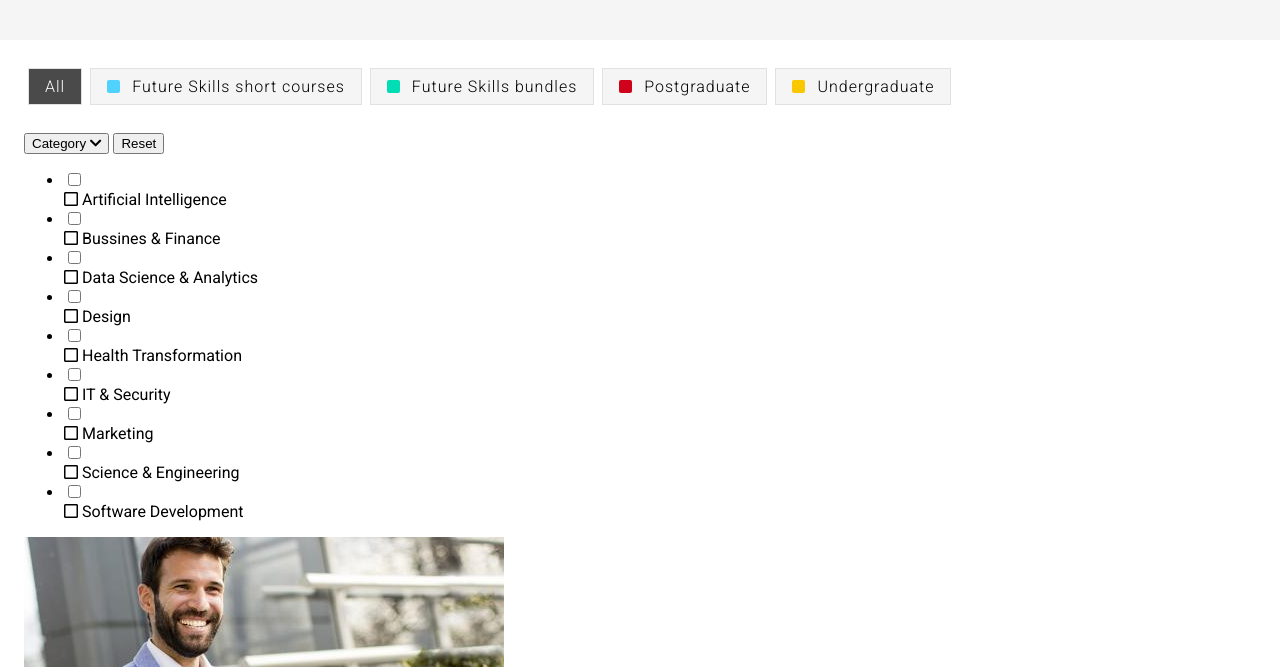
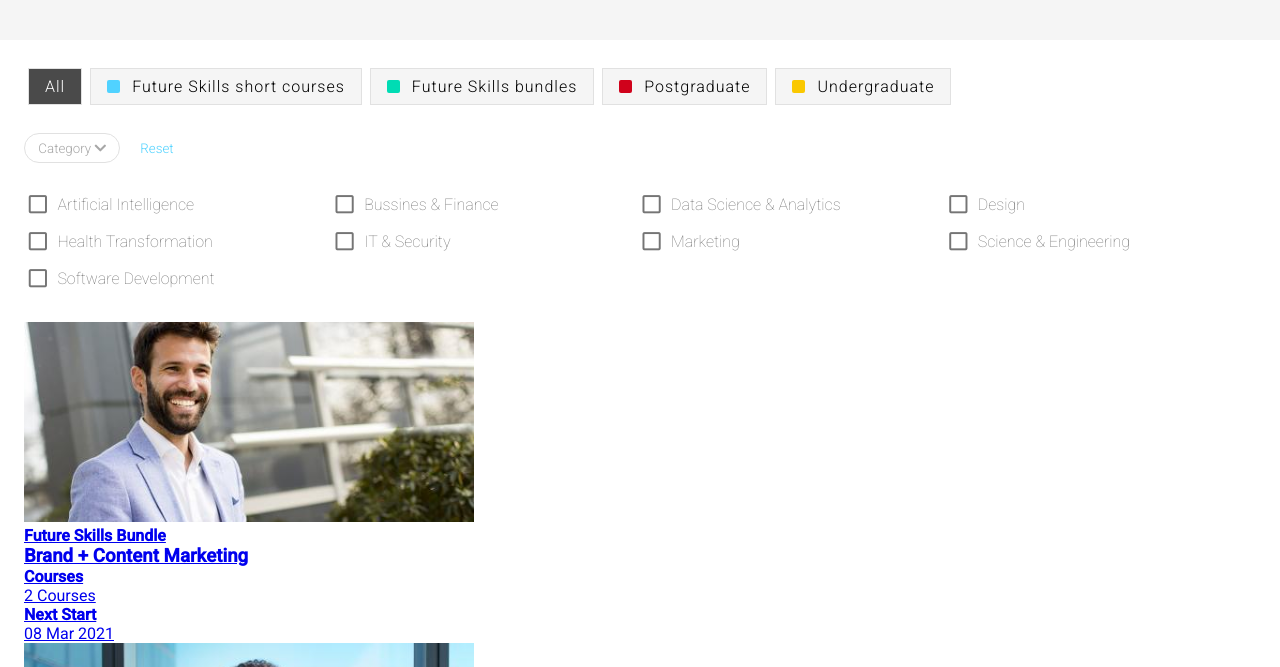
Before and after one commit to shmula1308/RMIT-UNI-Course-Filter-HTML-CSS-Javascript, a plain HTML site: page index.html in a window 1280 px wide. Shown: the part 133-800 px from the top of the page. Drawn offline with Linux system fonts and the light colour scheme.

Commit message:
updated css

```diff
--- a/CSS/styles.css
+++ b/CSS/styles.css
@@ -6,6 +6,7 @@
 
   --clr-neutral-100: #f5f5f5;
   --clr-neutral-200: #fafafa;
+  --clr-neutral-body: #ffffff;
 
   --clr-dark: #000054;
 
@@ -37,10 +38,15 @@
 body {
   margin: 0;
   font-family: "Roboto", sans-serif;
+  background-color: var(--clr-neutral-body);
 }
 
 :is(h1, h2, h3, h4) {
   margin: 0;
+}
+
+img {
+  max-width: 100%;
 }
 
 .header {
@@ -119,3 +125,90 @@ body {
   background-color: #4a4a4a;
   color: #fff;
 }
+
+.filter-toggle {
+  border: 0;
+  outline: none;
+  padding: 0.5em 1em;
+  border-radius: 50px;
+  font-family: inherit;
+  font-weight: var(--fw-light);
+  color: #a7a7a7;
+  cursor: pointer;
+  background-color: var(--clr-neutral-body);
+  border: 1px solid #e1e1e1;
+  margin-right: 0.75em;
+}
+
+.reset {
+  border: 0;
+  outline: none;
+  background-color: transparent;
+  font-family: inherit;
+  font-weight: var(--fw-light);
+  color: var(--clr-blue);
+  cursor: pointer;
+  transition: all 0.3s ease;
+  display: inline-flex;
+}
+
+.reset:hover {
+  text-decoration: underline;
+}
+
+/* Filter list */
+
+.industry-filter-body {
+  margin-top: 2em;
+  padding-left: 0.3em;
+  font-weight: var(--fw-thin);
+}
+.industry-filter-list {
+  width: 100%;
+  padding: 0;
+  list-style-type: none;
+  display: flex;
+  flex-direction: row;
+  flex-wrap: wrap;
+}
+
+.idustry-filter-list-item {
+  display: flex;
+  flex: 1 1 25%;
+  margin-bottom: 1em;
+  color: #757575;
+}
+
+.selection-controls {
+  position: relative;
+}
+
+.fa-square {
+  margin-right: 0.5em;
+  font-size: 1.3rem;
+  display: inline-block;
+  position: relative;
+}
+
+.filter-checkbox {
+  position: absolute;
+  z-index: 100;
+  opacity: 0;
+  cursor: pointer;
+}
+.fa-square-selected {
+  display: none;
+}
+
+/* Courses */
+
+.course-card {
+  width: 450px;
+}
+
+.course-card-image {
+  object-fit: cover;
+  object-position: 0px 0px;
+  width: 100%;
+  height: 200px;
+}
--- a/index.html
+++ b/index.html
@@ -4,6 +4,12 @@
     <meta charset="UTF-8" />
     <meta http-equiv="X-UA-Compatible" content="IE=edge" />
     <meta name="viewport" content="width=device-width, initial-scale=1.0" />
+    <link
+      rel="stylesheet"
+      href="https://use.fontawesome.com/releases/v5.15.2/css/all.css"
+      integrity="sha384-vSIIfh2YWi9wW0r9iZe7RJPrKwp6bG+s9QZMoITbCckVJqGCCRhc+ccxNcdpHuYu"
+      crossorigin="anonymous"
+    />
     <link
       href="CSS/styles.css"
       rel="stylesheet"
@@ -15,12 +21,7 @@
       href="https://fonts.googleapis.com/css2?family=Roboto:wght@100;300;400;500&display=swap"
       rel="stylesheet"
     />
-    <link
-      rel="stylesheet"
-      href="https://use.fontawesome.com/releases/v5.15.2/css/all.css"
-      integrity="sha384-vSIIfh2YWi9wW0r9iZe7RJPrKwp6bG+s9QZMoITbCckVJqGCCRhc+ccxNcdpHuYu"
-      crossorigin="anonymous"
-    />
+
     <title>Sortable List of courses</title>
   </head>
   <body>
@@ -60,107 +61,138 @@
             </div>
           </button>
         </div>
-        <div class="industry-filter">
-          <button type="button" class="toggle-industry-filter-list">
+        <div class="industry-filter industry-filter-active">
+          <button type="button" class="filter-toggle">
             <span>Category</span>
             <i class="fas fa-chevron-down"></i>
           </button>
           <button type="button" class="reset">Reset</button>
           <div class="industry-filter-body">
-            <ul class="flex-container industry-filter-list">
+            <ul class="industry-filter-list">
               <li class="idustry-filter-list-item">
+                <div class="selection-controls">
                   <input
                     aria-label="Artificial Intelligence"
                     type="checkbox"
                     value="artificial-intelligence"
+                    class="filter-checkbox"
                   />
                   <div class="checkbox-ripple"></div>
                   <i class="far fa-square"></i>
-                <!-- <i class="fas fa-square"></i> -->
+                  <i class="fas fa-square fa-square-selected"></i>
+                </div>
                 <span class="list-item-label">Artificial Intelligence</span>
               </li>
               <li class="idustry-filter-list-item">
+                <div class="selection-controls">
                   <input
                     aria-label="Bussines and Finance"
                     type="checkbox"
                     value="bussines-and-finance"
+                    class="filter-checkbox"
                   />
                   <div class="checkbox-ripple"></div>
                   <i class="far fa-square"></i>
-                <!-- <i class="fas fa-square"></i> -->
+                  <i class="fas fa-square fa-square fa-square-selected"></i>
+                </div>
                 <span class="list-item-label">Bussines & Finance</span>
               </li>
               <li class="idustry-filter-list-item">
+                <div class="selection-controls">
                   <input
                     aria-label="Data Science & Analytics"
                     type="checkbox"
                     value="data-science"
+                    class="filter-checkbox"
                   />
                   <div class="checkbox-ripple"></div>
                   <i class="far fa-square"></i>
-                <!-- <i class="fas fa-square"></i> -->
+                  <i class="fas fa-square fa-square-selected"></i>
+                </div>
                 <span class="list-item-label">Data Science & Analytics</span>
               </li>
               <li class="idustry-filter-list-item">
-                <input aria-label="Design" type="checkbox" value="design" />
+                <div class="selection-controls">
+                  <input
+                    aria-label="Design"
+                    type="checkbox"
+                    value="design"
+                    class="filter-checkbox"
+                  />
                   <div class="checkbox-ripple"></div>
                   <i class="far fa-square"></i>
-                <!-- <i class="fas fa-square"></i> -->
+                  <i class="fas fa-square fa-square-selected"></i>
+                </div>
                 <span class="list-item-label">Design</span>
               </li>
               <li class="idustry-filter-list-item">
+                <div class="selection-controls">
                   <input
                     aria-label="Health Transformation"
                     type="checkbox"
                     value="health-transformation"
+                    class="filter-checkbox"
                   />
                   <div class="checkbox-ripple"></div>
                   <i class="far fa-square"></i>
-                <!-- <i class="fas fa-square"></i> -->
+                  <i class="fas fa-square fa-square-selected"></i>
+                </div>
                 <span class="list-item-label">Health Transformation</span>
               </li>
               <li class="idustry-filter-list-item">
+                <div class="selection-controls">
                   <input
                     aria-label="IT and Security"
                     type="checkbox"
                     value="it-security"
+                    class="filter-checkbox"
                   />
                   <div class="checkbox-ripple"></div>
                   <i class="far fa-square"></i>
-                <!-- <i class="fas fa-square"></i> -->
+                  <i class="fas fa-square fa-square-selected"></i>
+                </div>
                 <span class="list-item-label">IT & Security</span>
               </li>
               <li class="idustry-filter-list-item">
+                <div class="selection-controls">
                   <input
                     aria-label="Marketing"
                     type="checkbox"
                     value="marketing"
+                    class="filter-checkbox"
                   />
                   <div class="checkbox-ripple"></div>
                   <i class="far fa-square"></i>
-                <!-- <i class="fas fa-square"></i> -->
+                  <i class="fas fa-square fa-square-selected"></i>
+                </div>
                 <span class="list-item-label">Marketing</span>
               </li>
               <li class="idustry-filter-list-item">
+                <div class="selection-controls">
                   <input
                     aria-label="Science & Engineering"
                     type="checkbox"
                     value="science-engineering"
+                    class="filter-checkbox"
                   />
                   <div class="checkbox-ripple"></div>
                   <i class="far fa-square"></i>
-                <!-- <i class="fas fa-square"></i> -->
+                  <i class="fas fa-square fa-square-selected"></i>
+                </div>
                 <span class="list-item-label">Science & Engineering</span>
               </li>
               <li class="idustry-filter-list-item">
+                <div class="selection-controls">
                   <input
                     aria-label="Software Development"
                     type="checkbox"
                     value="software-devleopment"
+                    class="filter-checkbox"
                   />
                   <div class="checkbox-ripple"></div>
                   <i class="far fa-square"></i>
-                <!-- <i class="fas fa-square"></i> -->
+                  <i class="fas fa-square fa-square-selected"></i>
+                </div>
                 <span class="list-item-label">Software Development</span>
               </li>
             </ul>
```
Lines whose indentation alone changed are shown as unchanged.
